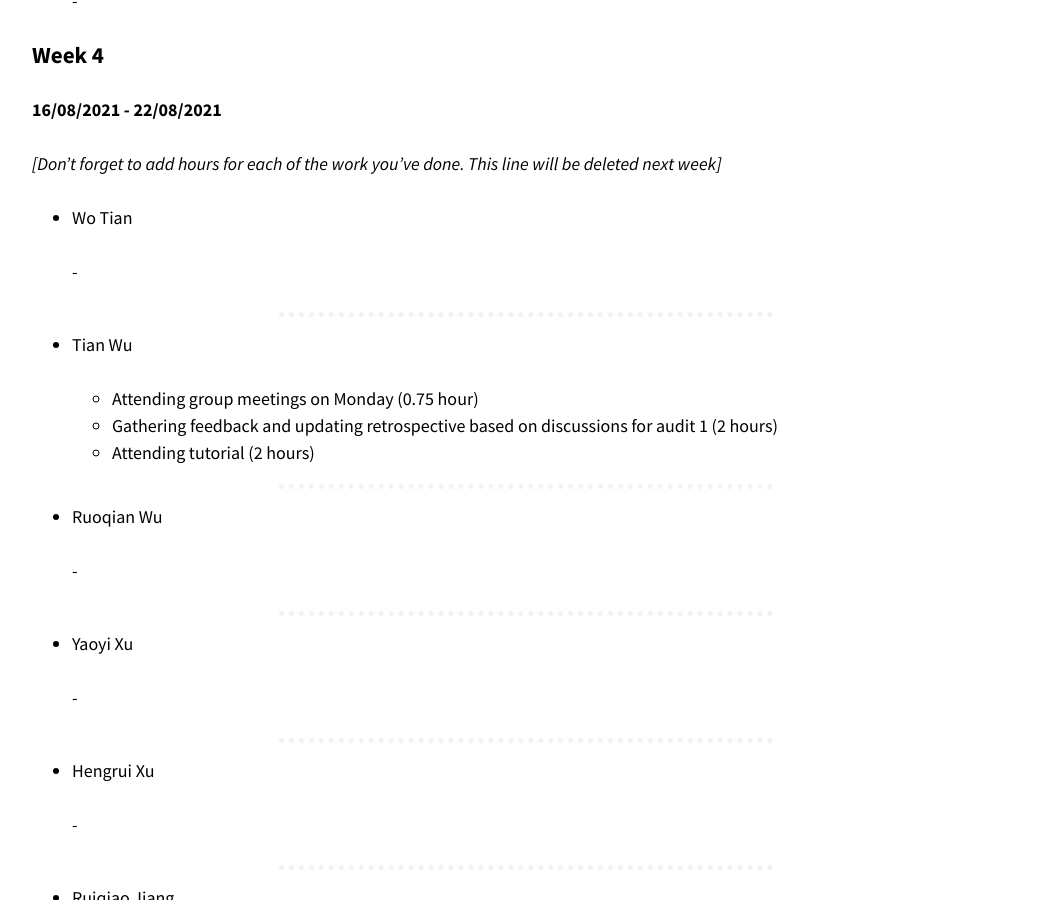
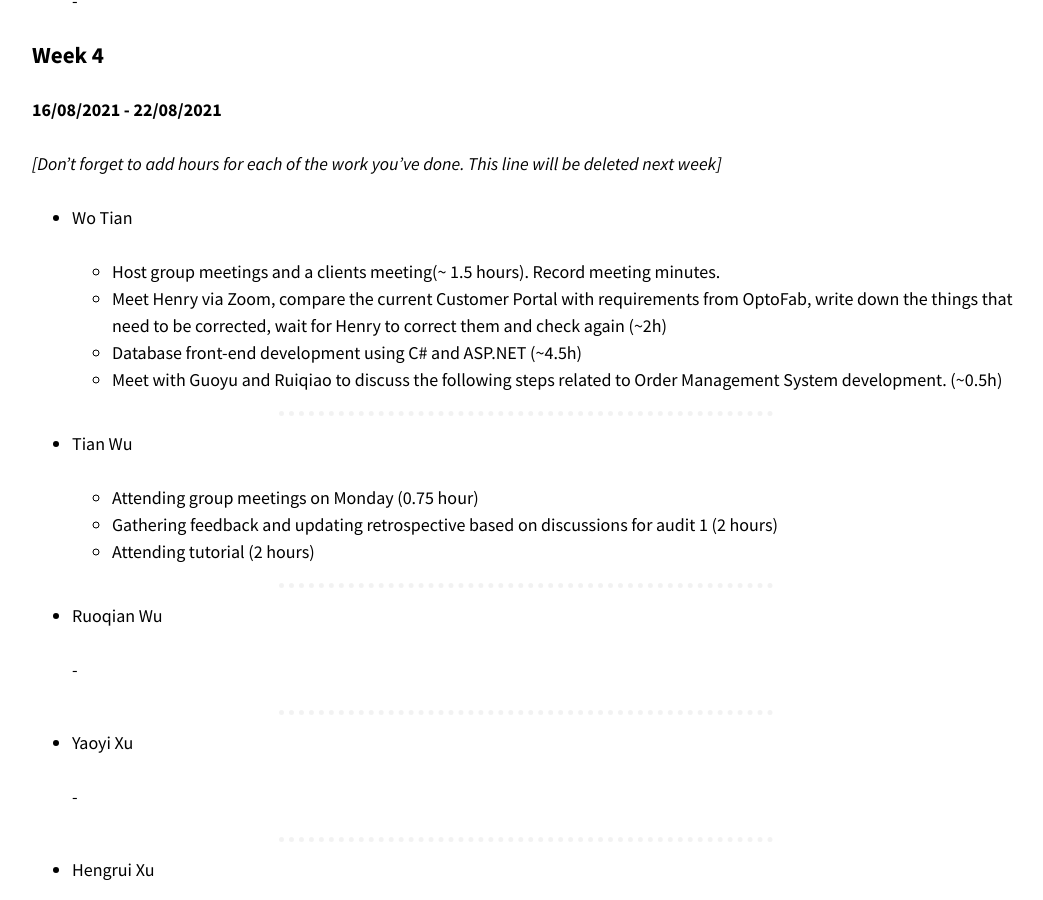
Before and after one commit to optofab/optofab.github.io, a Jekyll site: the page built from logs.md, in a window 1280 px wide and 900 px high, scrolled down 17714 px. Shown: the whole window, without its empty margins (114-1157 px from the left). Built offline with Jekyll 4.4.1, drawn with Linux system fonts in a browser that asks for light colours; nearby versions of some CDN libraries; emoji names are drawn with the system emoji font.

Commit message:
Update logs.md

```diff
--- a/logs.md
+++ b/logs.md
@@ -656,7 +656,10 @@ _[Don't forget to add hours for each of the work you've done. This line will be
 
 - Wo Tian
 
-  -
+  - Host group meetings and a clients meeting(~ 1.5 hours). Record meeting minutes.
+  - Meet Henry via Zoom, compare the current Customer Portal with requirements from OptoFab, write down the things that need to be corrected, wait for Henry to correct them and check again (~2h)
+  - Database front-end development using C# and ASP.NET (~4.5h)
+  - Meet with Guoyu and Ruiqiao to discuss the following steps related to Order Management System development. (~0.5h)
 
 <hr class="hr-dotted">
 
```
